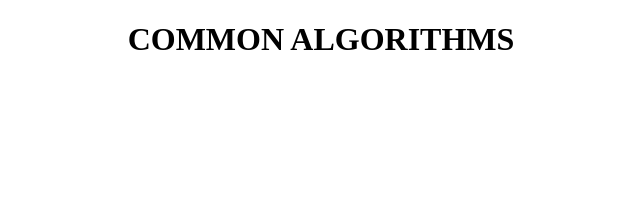
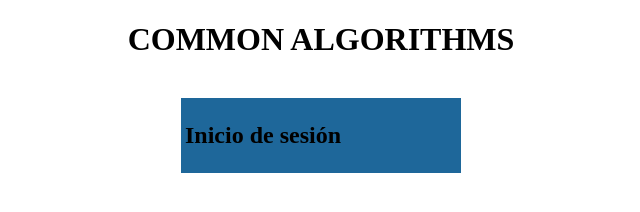
Before and after one commit to RobertoAnguloDeveloper/website, a plain HTML site: page inicioSesion.html in a window 1280 px wide. Shown: the whole page, without its empty margins (319-959 px from the left). Drawn offline with Linux system fonts and the light colour scheme.

Commit message:
CUADRO DE INICIO DE SESION - EN PROGRESO

```diff
--- a/inicioSesion.html
+++ b/inicioSesion.html
@@ -11,6 +11,14 @@
 <body>
     <CENTER>
         <H1>COMMON ALGORITHMS</H1>
+        <BR>
+        <table width="280" cellspacing="1" cellpadding="3" border="0" bgcolor="#1E679A">
+            <tr>
+                <td>
+                    <H2>Inicio de sesión</H2>
+                </td>
+            </tr>
+        </table>
     </CENTER>
 </body>
 
```
